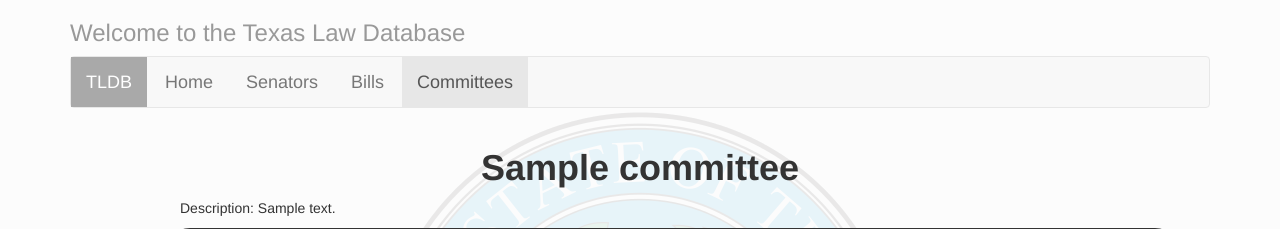
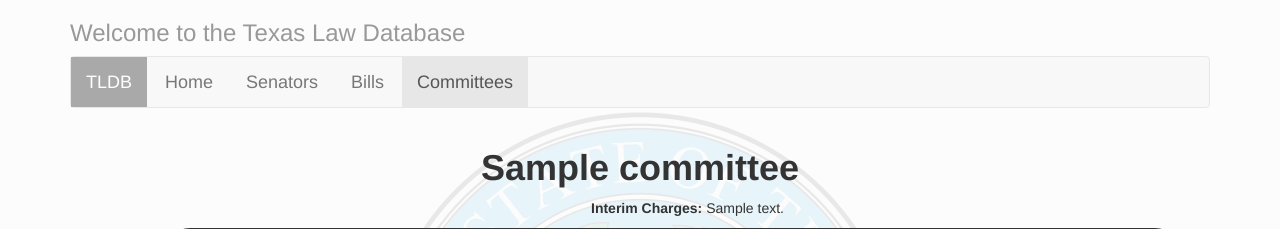
Before and after one commit to Jkettler/cs373-idb, a Django app: page /committees/1/ in a window 1280 px wide. Shown: the top 229 px of the page. Run offline with Django 3.2, Linux system fonts and the light colour scheme; tables that the repository leaves empty hold one stand-in row (values such as "Sample post"); parts of the project's set-up code (start-up, migrations or seed data) failed here and were passed over; some libraries are stand-ins or nearby versions.

Commit message:
Added a couple of changes to committee page, added descriptions for committees to spreadsheet

```diff
--- a/idb/templates/committee.html
+++ b/idb/templates/committee.html
@@ -7,7 +7,7 @@
         </div>
         <div class="col-sm-11 col-sm-offset-1">
             <ul class="list-unstyled">
-                <li>Description: {{ committee.description }}</li>
+                <li class="alignMid"><b>Interim Charges: </b>{{ committee.description }}</li>
             </ul>
             <div class="membersList row">
                 <div class="col-xs-12 topContainer">
@@ -41,9 +41,9 @@
 
                 </div>
             </div>
-            <ul class="list-unstyled">
+            <!-- <ul class="list-unstyled">
                 <li>Appointment Date: {{ committee.appointment_date }}</li>
-            </ul>
+            </ul> -->
         </div>
         <div class="col-sm-12 back-button">
             <a href="/committees/"><button type="button" class="btn btn-primary"><span class="glyphicon glyphicon-arrow-left"></span> Back to Committees</button></a>
```
Also changed, not shown: 1 other file.
